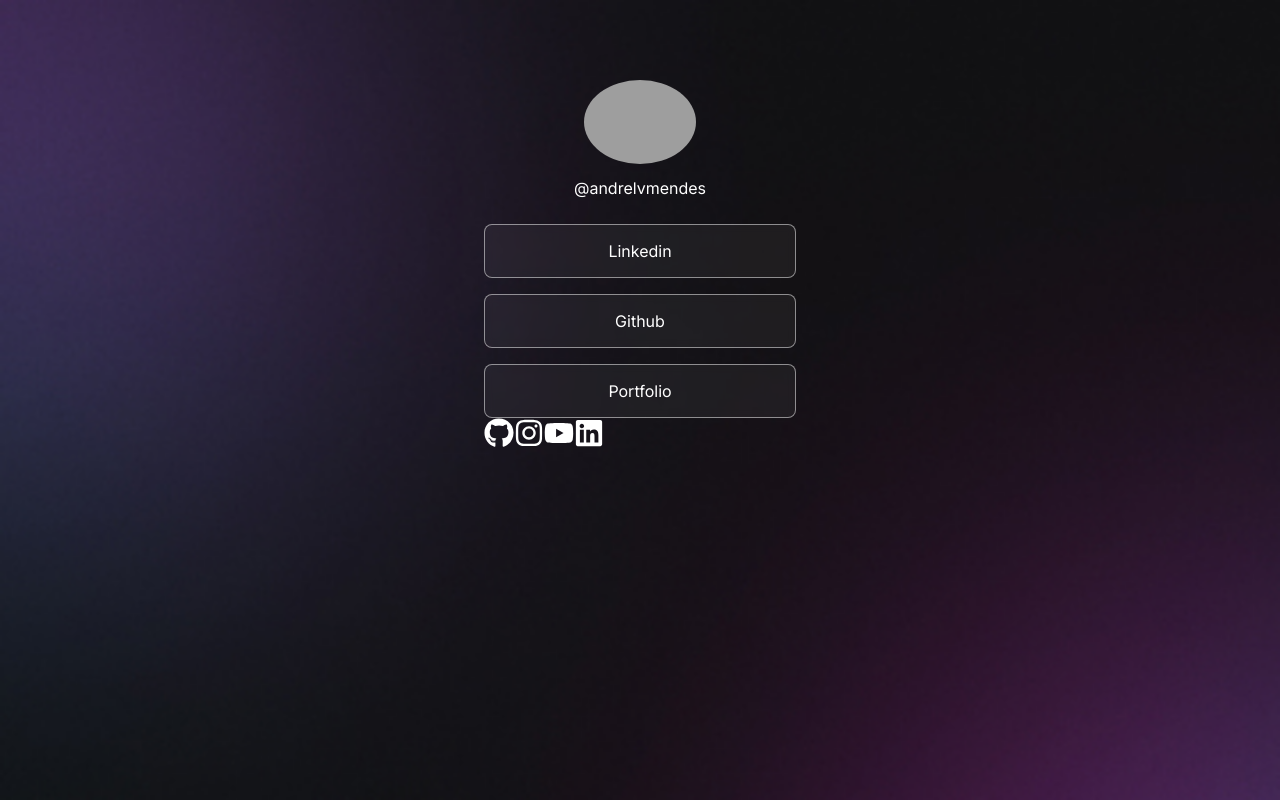
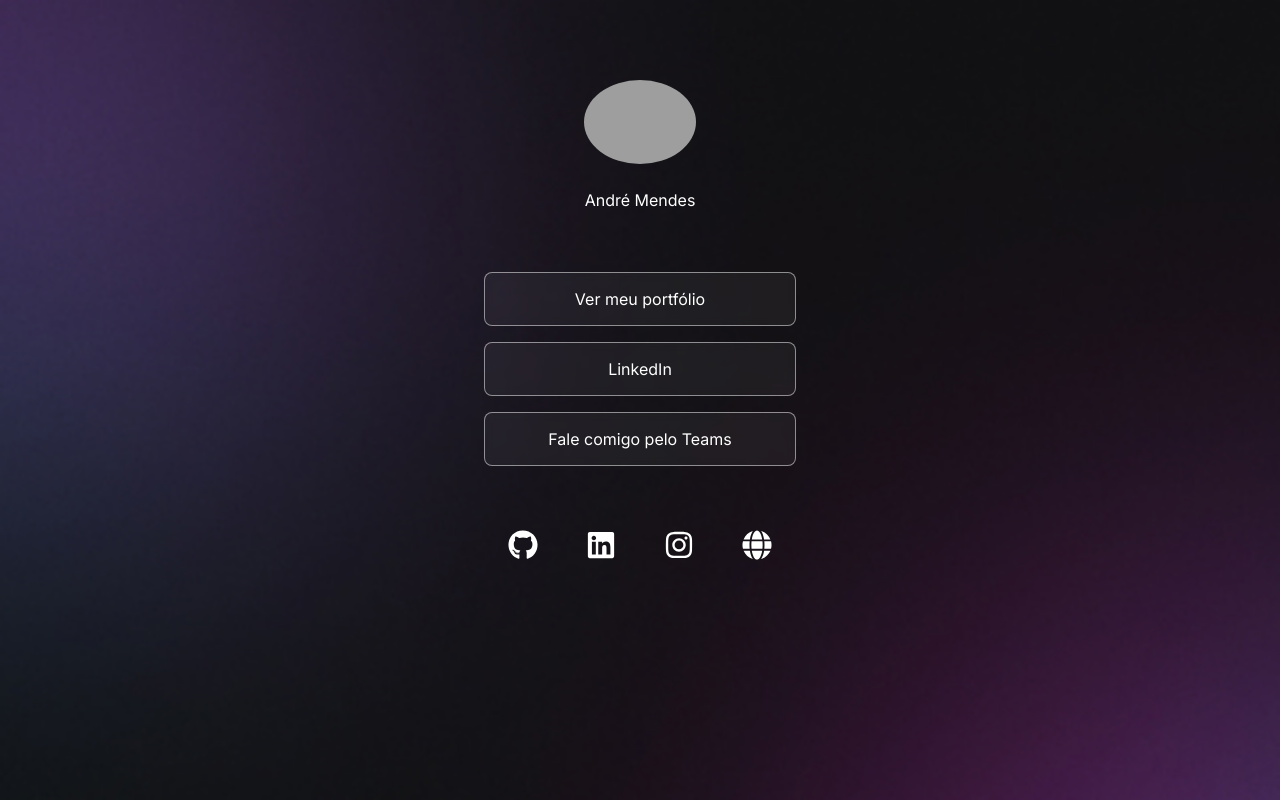
Before and after one commit to andrelvmendes/links, a React (Vite) app: page / in a window 1280 px wide. Built offline with nearby package versions, Linux system fonts and the light colour scheme; grey boxes are pictures that could not be loaded.

Commit message:
refactor: refatora código

```diff
--- a/src/App.tsx
+++ b/src/App.tsx
@@ -2,16 +2,18 @@ import './App.css'
 import Card from './components/Card'
 import Profile from './components/Profile'
 import { SocialLink } from './components/SocialLink'
+import {siteData } from './data/data'
 
 function App() {
 
   return (
+
     <div className="container">
       <Profile />
       <ul>
-        <Card link="https://example.com" title="Linkedin" />
-        <Card link="https://example.com" title="Github" />
-        <Card link="https://example.com" title="Portfolio" />
+        {siteData.links.map((card) => (
+          <Card key={card.id} link={card.url} title={card.title} />
+        ))}
       </ul>
         <SocialLink />
     </div>
--- a/src/components/Card/styles.module.css
+++ b/src/components/Card/styles.module.css
@@ -3,6 +3,7 @@ ul {
     display: flex;
     flex-direction: column;
     gap: 16px;
+    padding: 24px 0;
 }
 
 ul .cardItem .cardLink{
--- a/src/components/Profile/index.tsx
+++ b/src/components/Profile/index.tsx
@@ -1,15 +1,12 @@
 import styles from './styles.module.css'
+import { siteData } from '../../data/data';
 
 export default function Profile() {
 
-  const githubUsername = 'devisceral'
-  const githubProfileImageUrl = `https://github.com/${githubUsername}.png`
-
   return (
-
-        <div className={styles.profile}>
-            <img className={styles.profileImage}src={githubProfileImageUrl} alt="Foto de perfil André Mendes" />
-            <p className={styles.profileTitle}>@andrelvmendes</p>
-        </div>
+    <div className={styles.profile}>
+        <img className={styles.profileImage}src={siteData.profile.avatarUrl} alt="Foto de perfil André Mendes" />
+        <p className={styles.profileTitle}>{siteData.profile.name}</p>
+    </div>
   )
 }
--- a/src/components/Profile/styles.module.css
+++ b/src/components/Profile/styles.module.css
@@ -12,4 +12,5 @@
     font-weight: 500;
     line-height: 24px;
     margin-top: 8px;
+    padding: 12px 0;
 }
--- a/src/components/SocialLink/index.tsx
+++ b/src/components/SocialLink/index.tsx
@@ -1,21 +1,15 @@
-import { FaGithub, FaInstagram, FaYoutube, FaLinkedin } from 'react-icons/fa';
 import styles from './styles.module.css'
+import { siteData } from '../../data/data';
 
 export function SocialLink() {
+
   return (
     <div className={styles.socialLinks}>
-      <a href="#" target="_blank">
-        <FaGithub size={30} />
-      </a>
-      <a href="#" target="_blank">
-        <FaInstagram size={30} />
-      </a>
-      <a href="#" target="_blank">
-        <FaYoutube size={30} />
-      </a>
-      <a href="#" target="_blank">
-        <FaLinkedin size={30} />
-      </a>
+      {siteData.social.map((link, index) => (
+        <a key={index} href={link.url} target="_blank" rel="noopener noreferrer" className={styles.socialLink}>
+          {link.icon}
+        </a>
+      ))}
     </div>
   )
 }
--- a/src/components/SocialLink/styles.module.css
+++ b/src/components/SocialLink/styles.module.css
@@ -0,0 +1,20 @@
+.socialLinks {
+    display: flex;
+    gap: 16px;
+    justify-content: center;
+    padding: 24px 0;
+    font-size: 40px;
+}
+
+.socialLinks a{
+    display: flex;
+    align-items: center;
+    justify-content: center;
+    padding: 16px;
+    transition: background 0.2s;
+    border-radius: 50%;
+}
+
+.socialLinks a:hover {
+    background: rgba(255, 255, 255, 0.2);
+}
--- /dev/null
+++ b/src/data/data.tsx
@@ -0,0 +1,49 @@
+import { FaGithub, FaGlobe, FaInstagram, FaLinkedin } from 'react-icons/fa'
+
+export type LinkCategory = 'portfolio' | 'social' | 'contato'
+
+export type ProfileData = {
+  name: string
+  username: string
+  avatarUrl: string
+  bio?: string
+}
+
+export type CardLink = {
+  id: string
+  title: string
+  url: string
+  category: LinkCategory
+}
+
+export type SocialItem = {
+  id: string
+  url: string
+  icon: any
+}
+
+export type SiteData = {
+  profile: ProfileData
+  links: CardLink[]
+  social: SocialItem[]
+}
+
+export const siteData: SiteData = {
+  profile: {
+    name: 'André Mendes',
+    username: 'andrelvmendes',
+    avatarUrl: `https://github.com/andrelvmendes.png`,
+    bio: 'Desenvolvedor Full Stack | Python | FastAPI | Java | Springboot'
+  },
+  links: [
+    { id: 'portfolio', title: 'Ver meu portfólio', url: 'https://example.com', category: 'portfolio', },
+    { id: 'linkedin', title: 'LinkedIn', url: 'https://example.com', category: 'social' },
+    { id: 'teams', title: 'Fale comigo pelo Teams', url: 'https://teams.live.com/l/invite/FAAOy0tMUKkpk8cYw?v=g1', category: 'contato' }
+  ],
+  social: [
+    { id: 'github', url: 'https://github.com/andrelvmendes', icon: <FaGithub size={30} /> },
+    { id: 'linkedin', url: 'https://www.linkedin.com/in/andrelvmendes/', icon: <FaLinkedin size={30} /> },
+    { id: 'instagram', url: 'https://instagram.com/andrelvmendes', icon: <FaInstagram size={30} /> },
+    { id: 'website', url: 'https://andre-mendes.vercel.app/', icon: <FaGlobe size={30} /> },
+  ]
+}
```
Also changed, not shown: src/components/Card/index.tsx (+5 -5 lines).
